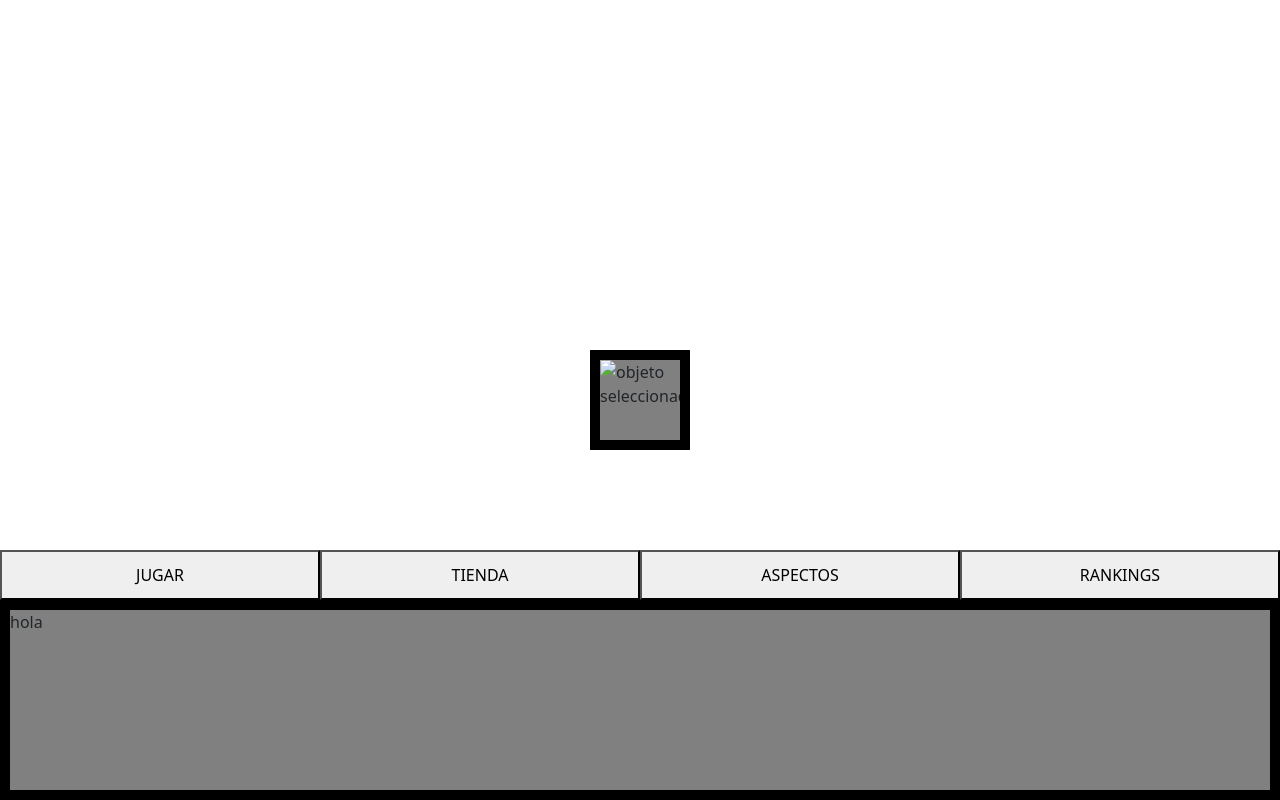
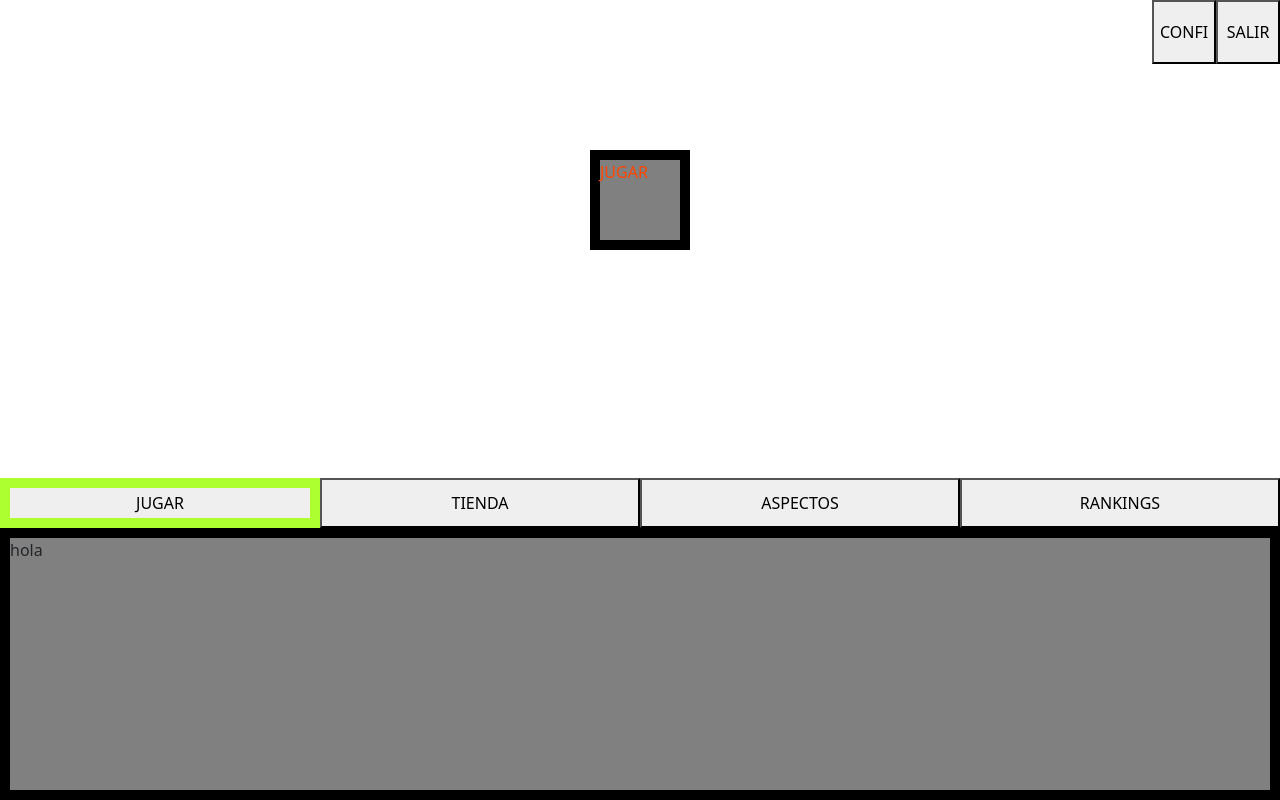
Before and after one commit to wolfalpha547-gif/tpfinalapiweb, a PHP site: page /html/menu.html in a window 1280 px wide. Run offline with PHP 8.4, Linux system fonts and the light colour scheme.

Commit message:
todo lo hecho en clase

```diff
--- a/css/menu.css
+++ b/css/menu.css
@@ -1,10 +1,3 @@
-#info {
-    width: 100vw;
-    height: 200px;
-    border: 10px solid black;
-    background-color: gray;
-}
-
 body {
     margin: 0;
     min-height: 100vh;
@@ -14,15 +7,23 @@ body {
     position: relative;
 }
 
-img {
+#marco {
     width: 100px;
     height: 100px;
     border: 10px solid black;
     background-color: gray;
     position: absolute;
-    top: 50%;
+    top: 25%;
     left: 50%;
     transform: translate(-50%,-50%);
+}
+
+#info {
+    width: 100vw;
+    min-height: 34vh;
+    max-height: 200px;
+    border: 10px solid black;
+    background-color: gray;
 }
 
 .botones{
@@ -31,12 +32,40 @@ img {
     padding: 0px;
     margin: 0px;
     position: absolute;
-    transform: translateY(-200px);
+    transform: translateY(-34vh);
 }
 
-.pestañas{
+.botones button{
     width: 25vw;
-    height: 50px;
+    height: 10vh;
+    min-height: 25px;
+    max-height: 50px;
     padding: 0px;
     margin: 0px;
 }
+
+.esquina{
+    display: inline-flex;
+    width: 10vw;
+    min-width: 100px;
+    height: 5vw;
+    min-height: 50px;
+    padding: 0px;
+    margin: 0px;
+    position: absolute;
+    top: 0%;
+    right: 0%;
+}
+
+.esquina button{
+    width: 50rem;
+    height: 100%;
+}
+
+.activo{
+    border: 10px solid greenyellow;
+}
+
+.pestaña{
+    color: orangered;
+}
--- a/html/menu.html
+++ b/html/menu.html
@@ -10,27 +10,27 @@
 </head>
 
 <body>
-    <img src="" alt="objeto seleccionado">
-    <div id="tienda" class="ventana">
-
+    <div class="esquina">
+        <button id="configuraciones">CONFI</button>
+        <button id="salir">SALIR</button>
     </div>
-    <div id="aspectos" class="ventana">
-
-    </div>
-    <div id="rankings" class="ventana">
-
+    <div id="marco">
+        <div class="pestaña" name="jugar">JUGAR</div>
+        <div class="pestaña" name="tienda">TIENDA</div>
+        <div class="pestaña" name="aspectos">ASPECTOS</div>
+        <div class="pestaña" name="rankings">RANKINGS</div>
     </div>
     <div class="botones">
-        <button class="pestañas">JUGAR</button>
-        <button class="pestañas">TIENDA</button>
-        <button class="pestañas">ASPECTOS</button>
-        <button class="pestañas">RANKINGS</button>
+        <button id="jugar" class="ventana">JUGAR</button>
+        <button id="tienda" class="ventana">TIENDA</button>
+        <button id="aspectos" class="ventana">ASPECTOS</button>
+        <button id="rankings" class="ventana">RANKINGS</button>
     </div>
 
     <div id="info">
         <p>hola</p>
     </div>
-    <script src="../js/java.js"></script>
+    <script src="../js/menu.js"></script>
 </body>
 
 </html>
--- a/js/java.js
+++ b/js/java.js
@@ -2,11 +2,26 @@ const barra = document.querySelector('.barra');
 let position = 0;
 window.addEventListener('keydown', (event) => {
     if (event.key === 'w') {
-       position -= 10;
+        position -= 10;
     } else if (event.key === 's') {
         position += 10;
     }
     if (position < 0 || position > window.innerHeight - barra.offsetHeight) {
         position = Math.max(0, Math.min(position, window.innerHeight - barra.offsetHeight));
     }
-    barra.style.transform = `translateY(${position}px)`;});
+    barra.style.transform = `translateY(${position}px)`;
+});
+
+const barraia = document.querySelector('.barraia');
+let positionia = 0;
+window.addEventListener('keydown', (event) => {
+    if (event.key === 'i') {
+        positionia -= 10;
+    } else if (event.key === 'k') {
+        positionia += 10;
+    }
+    if (positionia < 0 || positionia > window.innerHeight - barraia.offsetHeight) {
+        positionia = Math.max(0, Math.min(positionia, window.innerHeight - barraia.offsetHeight));
+    }
+    barraia.style.transform = `translateY(${positionia}px)`;
+});
--- a/js/menu.js
+++ b/js/menu.js
@@ -1,10 +1,30 @@
-let ventana = document.querySelectorAll(".ventana")
-let boton = document.querySelectorAll(".pestaña")
 
-boton.addEventListener("click", (evento) => {
-    if (ventan.id == boton.textContent){
-        ventana.style.display = "none"
-    }else{
-        ventana.style.display = ""
-    }
-})
+let ventana = document.getElementById("marco")
+let botones = document.querySelectorAll(".ventana")
+let pestaña = document.querySelectorAll(".pestaña")
+
+botones.forEach(boton => {
+    boton.addEventListener('click', (evento) => {
+
+        // A. Quitamos la clase 'activo' del botón que la tenía antes
+        botones.forEach(b => b.classList.remove('activo'));
+
+        // B. Añadimos la clase 'activo' solo al botón clickeado
+        const botonSeleccionado = evento.currentTarget;
+        botonSeleccionado.classList.add('activo');
+
+        // C. Obtenemos el ID del elemento clickeado
+        const idActivo = botonSeleccionado.id;
+
+        pestaña.forEach(p => {
+            if (idActivo === p.getAttribute('name')) {
+                p.style.display = '';
+            } else {
+                p.style.display = 'none';
+            }
+        });
+    });
+});
+
+let inicio = document.querySelector("#jugar")
+inicio.click()
```
Also changed, not shown: css/estilos.css (+9 -4 lines), README.md.
